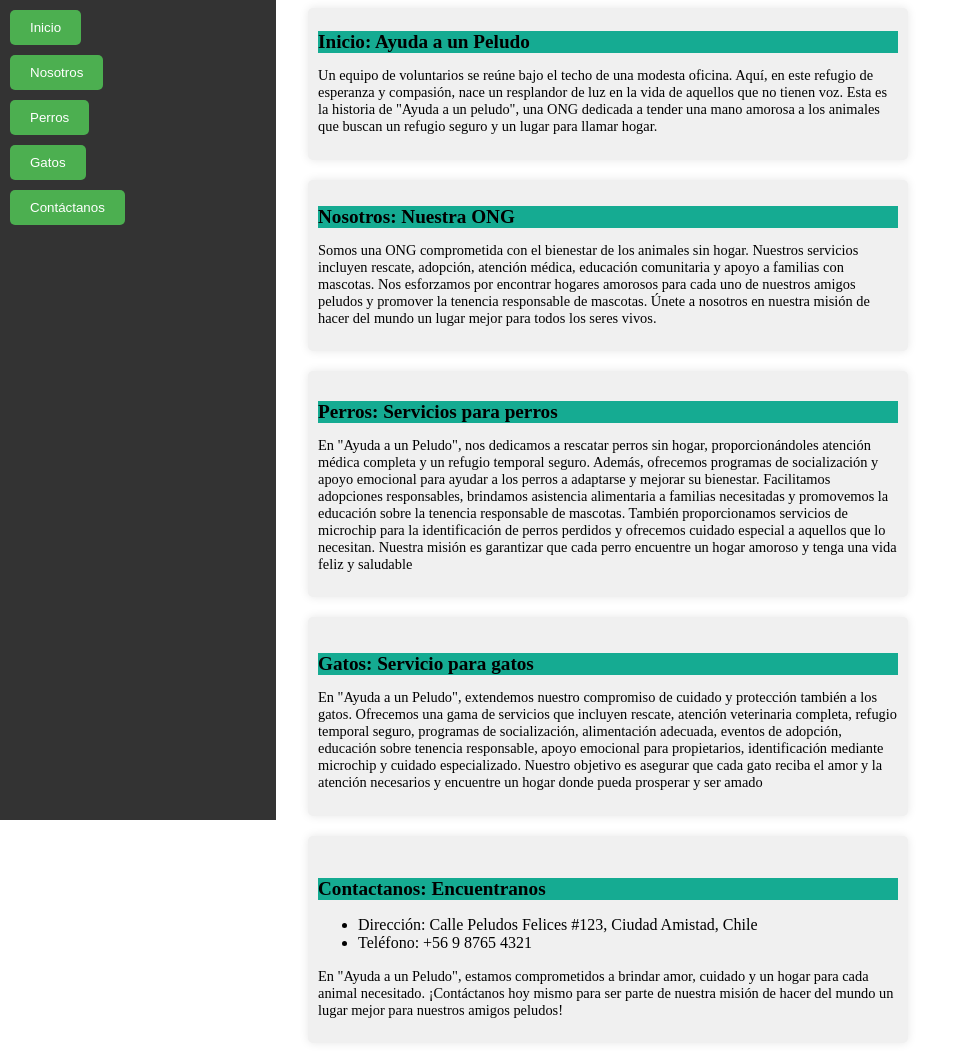
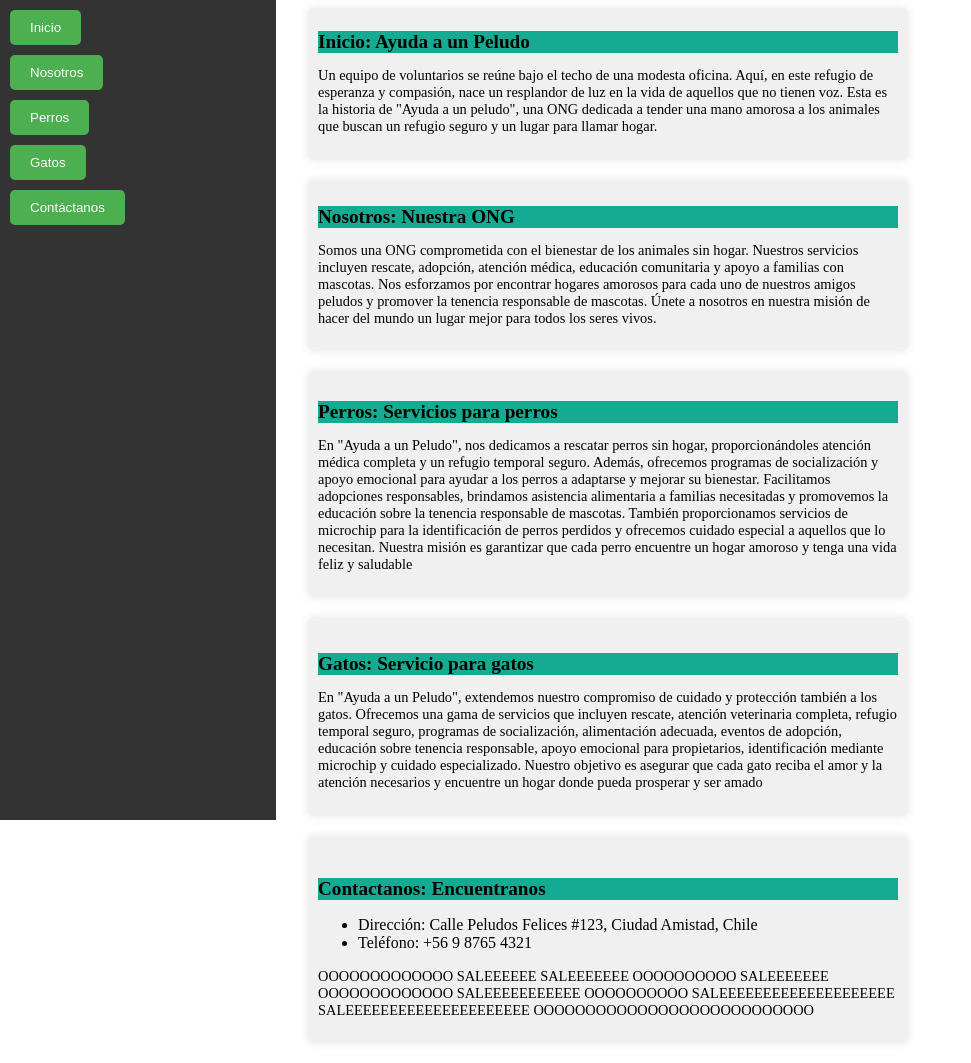
Before and after one commit to sebitaa98k/TEST2, a plain HTML site: page index.html in a window 1280 px wide. Shown: the whole page, without its empty margins (0-971 px from the left). Drawn offline with Linux system fonts and the light colour scheme.

Commit message:
colocolo

```diff
--- a/index.html
+++ b/index.html
@@ -44,9 +44,8 @@
                 <li>Dirección: Calle Peludos Felices #123, Ciudad Amistad, Chile</li>
                 <li>Teléfono: +56 9 8765 4321</li>
             </ul>
-            <p> En "Ayuda a un Peludo", estamos comprometidos a brindar amor, cuidado y un hogar para cada animal necesitado.
-                ¡Contáctanos hoy mismo para ser parte de nuestra misión de hacer del mundo un lugar mejor para nuestros amigos
-                peludos!
+            <p> OOOOOOOOOOOOO SALEEEEEE SALEEEEEEE OOOOOOOOOO SALEEEEEEE OOOOOOOOOOOOO SALEEEEEEEEEEE OOOOOOOOOO SALEEEEEEEEEEEEEEEEEEEE
+                SALEEEEEEEEEEEEEEEEEEEEE OOOOOOOOOOOOOOOOOOOOOOOOOOO
             </p>
         </div>
     </div>
```
